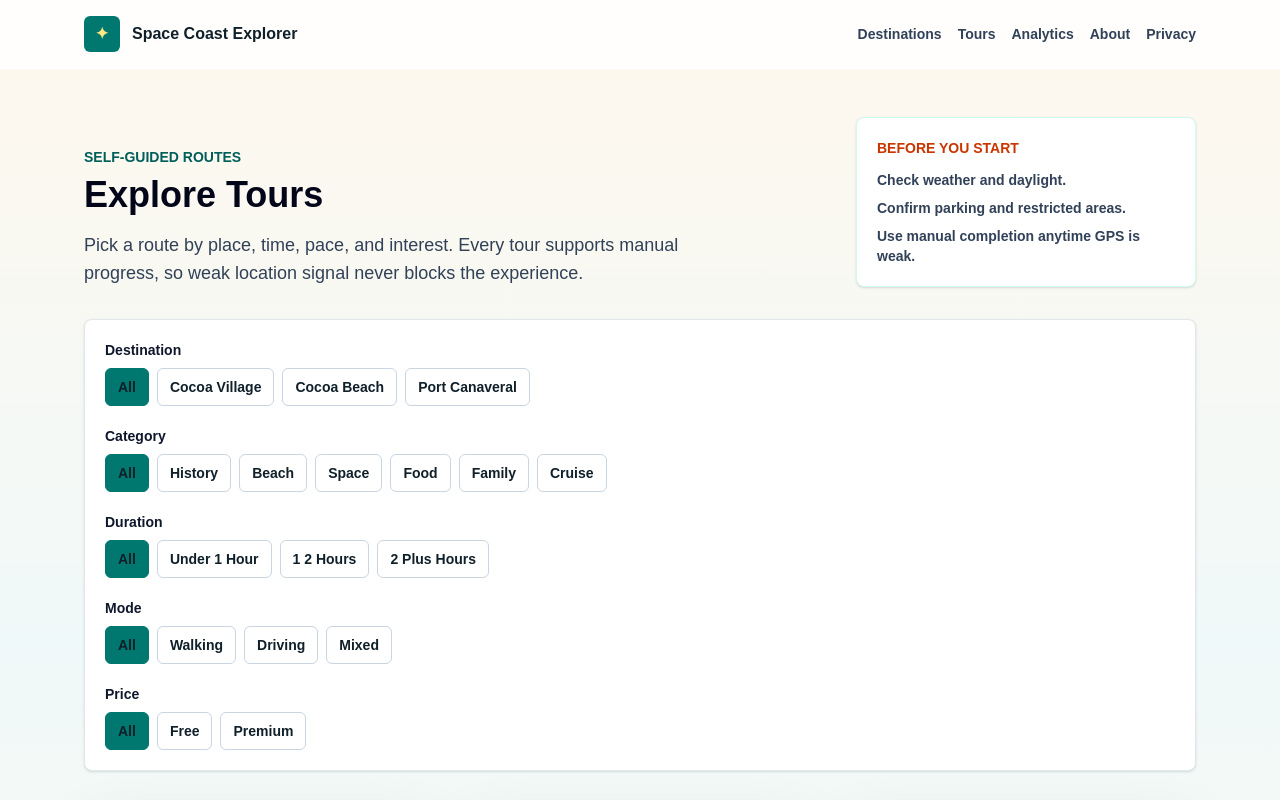
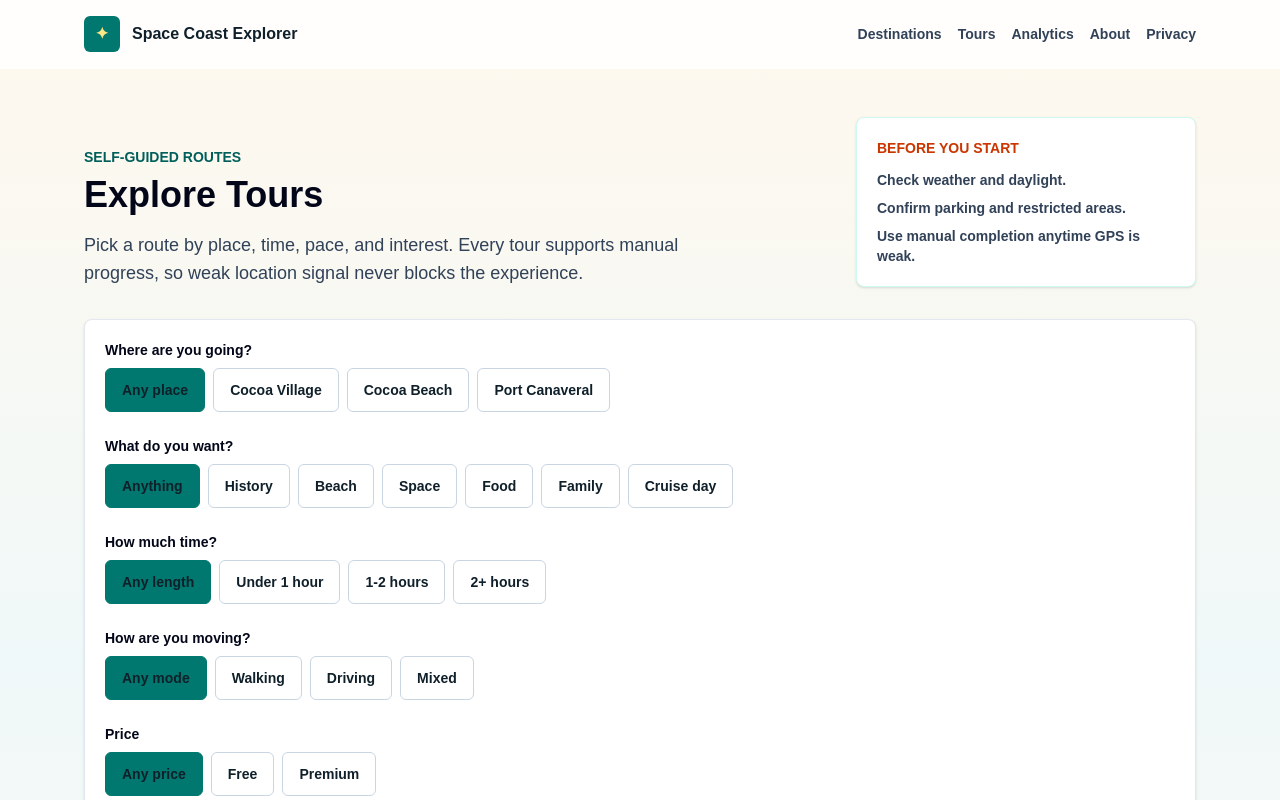
Before and after one commit to nomadghibi/space-coast-explorer, a Next.js app in the folder apps/web/: page /tours in a window 1280 px wide. Shown: the top 800 px of the page. Built offline with nearby package versions, Linux system fonts and the light colour scheme.

Commit message:
Improve tours filter flow

```diff
--- a/apps/web/src/app/tours/page.tsx
+++ b/apps/web/src/app/tours/page.tsx
@@ -6,23 +6,78 @@ type PageProps = {
   searchParams: Promise<Record<string, string | string[] | undefined>>;
 };
 
-const filters = {
-  destination: ["all", "cocoa-village", "cocoa-beach", "port-canaveral"],
-  category: ["all", "History", "Beach", "Space", "Food", "Family", "Cruise"],
-  duration: ["all", "under-1-hour", "1-2-hours", "2-plus-hours"],
-  mode: ["all", "Walking", "Driving", "Mixed"],
-  price: ["all", "free", "premium"]
-};
+const filterGroups = [
+  {
+    key: "destination",
+    label: "Where are you going?",
+    options: [
+      { value: "all", label: "Any place" },
+      { value: "cocoa-village", label: "Cocoa Village" },
+      { value: "cocoa-beach", label: "Cocoa Beach" },
+      { value: "port-canaveral", label: "Port Canaveral" }
+    ]
+  },
+  {
+    key: "category",
+    label: "What do you want?",
+    options: [
+      { value: "all", label: "Anything" },
+      { value: "History", label: "History" },
+      { value: "Beach", label: "Beach" },
+      { value: "Space", label: "Space" },
+      { value: "Food", label: "Food" },
+      { value: "Family", label: "Family" },
+      { value: "Cruise", label: "Cruise day" }
+    ]
+  },
+  {
+    key: "duration",
+    label: "How much time?",
+    options: [
+      { value: "all", label: "Any length" },
+      { value: "under-1-hour", label: "Under 1 hour" },
+      { value: "1-2-hours", label: "1-2 hours" },
+      { value: "2-plus-hours", label: "2+ hours" }
+    ]
+  },
+  {
+    key: "mode",
+    label: "How are you moving?",
+    options: [
+      { value: "all", label: "Any mode" },
+      { value: "Walking", label: "Walking" },
+      { value: "Driving", label: "Driving" },
+      { value: "Mixed", label: "Mixed" }
+    ]
+  },
+  {
+    key: "price",
+    label: "Price",
+    options: [
+      { value: "all", label: "Any price" },
+      { value: "free", label: "Free" },
+      { value: "premium", label: "Premium" }
+    ]
+  }
+] as const;
 
 function valueOf(value: string | string[] | undefined) {
   return Array.isArray(value) ? value[0] : value;
 }
 
-function filterHref(key: string, value: string) {
-  const params = new URLSearchParams();
-  if (value !== "all") {
+function filterHref(activeFilters: Record<string, string | undefined>, key: string, value: string) {
+  const params = new URLSearchParams(
+    Object.entries(activeFilters).flatMap(([filterKey, filterValue]) =>
+      filterValue && filterValue !== "all" ? [[filterKey, filterValue]] : []
+    )
+  );
+
+  if (value === "all") {
+    params.delete(key);
+  } else {
     params.set(key, value);
   }
+
   const query = params.toString();
   return query ? `/tours?${query}` : "/tours";
 }
@@ -67,24 +122,24 @@ export default async function ToursPage({ searchParams }: PageProps) {
           </div>
         </div>
       </section>
-      <div className="mt-8 grid gap-5 rounded-lg border border-slate-200 bg-white p-5 shadow-sm">
-        {Object.entries(filters).map(([key, values]) => (
-          <div key={key}>
-            <p className="text-sm font-bold capitalize text-slate-900">{key}</p>
-            <div className="mt-2 flex flex-wrap gap-2">
-              {values.map((value) => {
-                const active = isActiveFilter(activeFilters[key as keyof typeof activeFilters], value);
+      <div className="mt-8 grid gap-6 rounded-lg border border-slate-200 bg-white p-4 shadow-sm sm:p-5">
+        {filterGroups.map((group) => (
+          <div key={group.key}>
+            <p className="text-sm font-black text-slate-950">{group.label}</p>
+            <div className="mt-2 flex gap-2 overflow-x-auto pb-1 sm:flex-wrap sm:overflow-visible sm:pb-0">
+              {group.options.map((option) => {
+                const active = isActiveFilter(activeFilters[group.key], option.value);
                 return (
                   <Link
-                    className={`rounded-md border px-3 py-2 text-sm font-semibold capitalize ${
+                    className={`inline-flex min-h-11 shrink-0 items-center rounded-md border px-4 text-sm font-bold ${
                       active
                         ? "border-teal-700 bg-teal-700 text-white"
                         : "border-slate-300 bg-white text-slate-800 hover:border-teal-700 hover:text-teal-800"
                     }`}
-                    href={filterHref(key, value)}
-                    key={value}
+                    href={filterHref(activeFilters, group.key, option.value)}
+                    key={option.value}
                   >
-                    {value.replaceAll("-", " ")}
+                    {option.label}
                   </Link>
                 );
               })}
```
Also changed, not shown: 1 other file (tests, documents, lock files or other folders).
